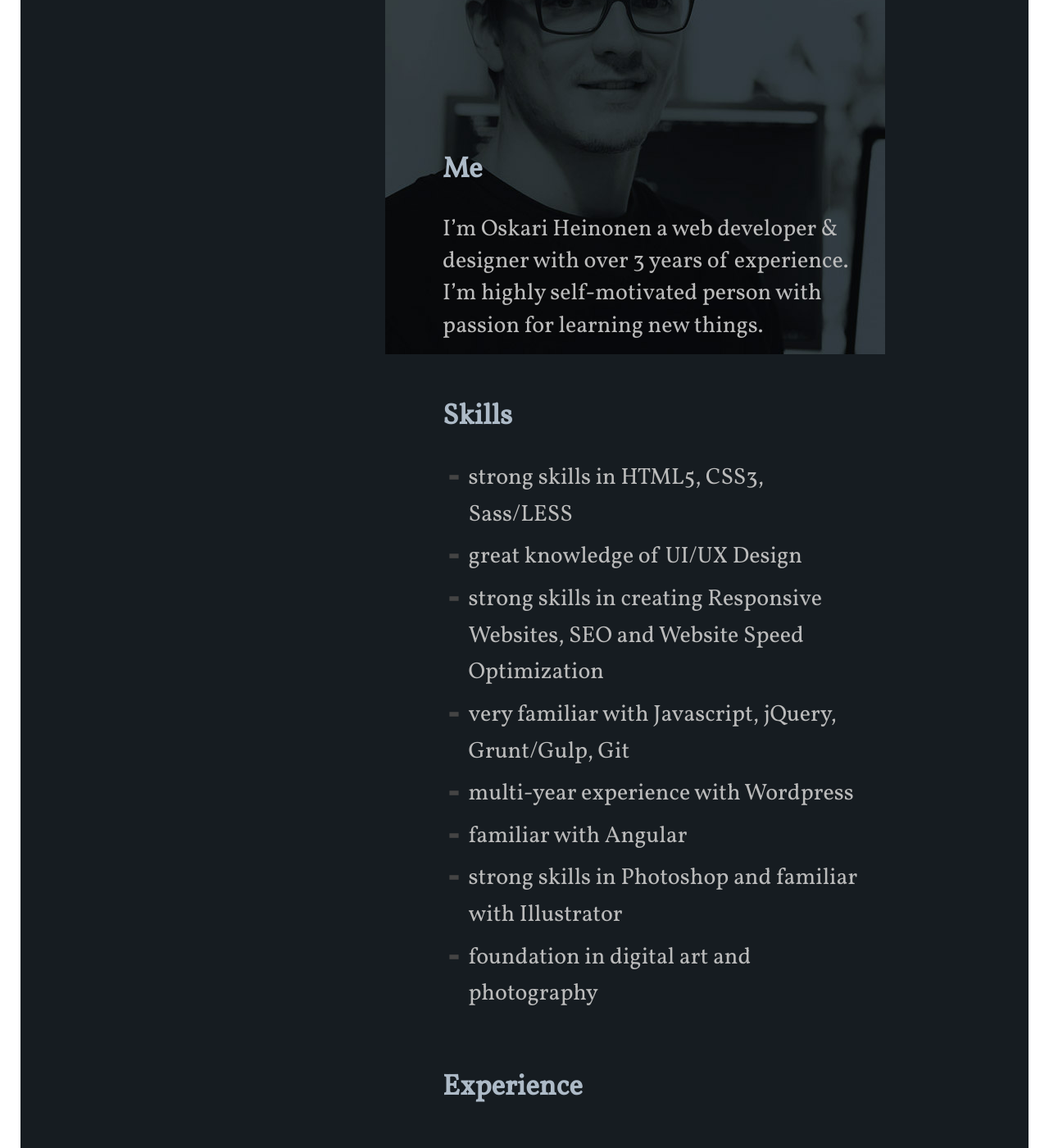
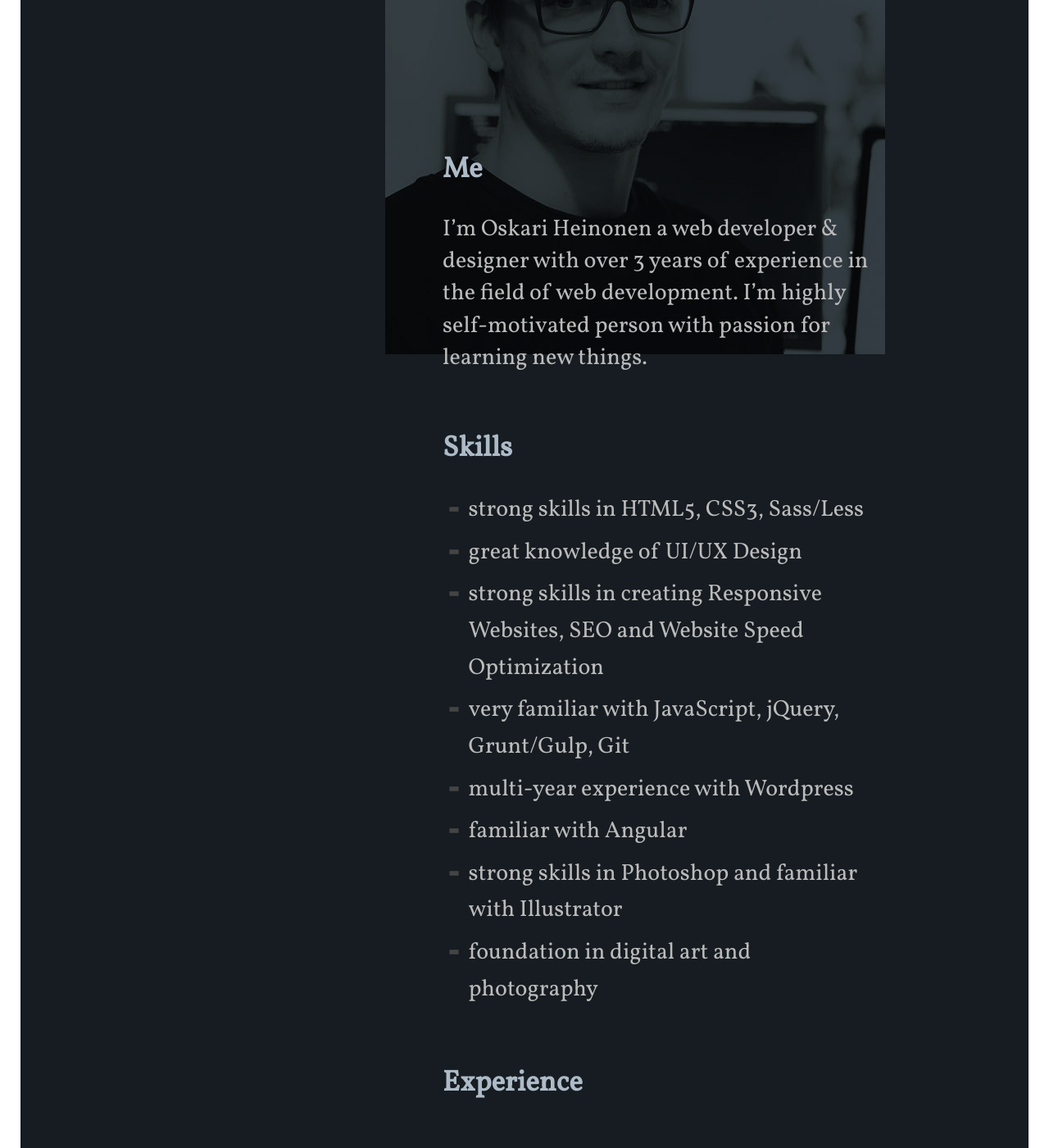
Before and after one commit to osheinonen/osheinonen.github.io, a Jekyll site: the page built from about.md, in a window 1280 px wide and 1400 px high, scrolled down 731 px. Shown: the whole window at 82% size. Built offline with Jekyll 4.4.1, drawn with Linux system fonts in a browser that asks for light colours.

Commit message:
Update about.md
Fixing typos

```diff
--- a/about.md
+++ b/about.md
@@ -7,14 +7,14 @@
 ---
 ## Me
 
-I’m Oskari Heinonen a web developer & designer with over 3 years of experience. I'm highly self-motivated person with passion for learning new things.
+I’m Oskari Heinonen a web developer & designer with over 3 years of experience in the field of web development. I'm highly self-motivated person with passion for learning new things.
 
 ## Skills
 
-- strong skills in HTML5, CSS3, Sass/LESS
+- strong skills in HTML5, CSS3, Sass/Less
 - great knowledge of UI/UX Design
 - strong skills in creating Responsive Websites, SEO and Website Speed Optimization
-- very familiar with Javascript, jQuery, Grunt/Gulp, Git
+- very familiar with JavaScript, jQuery, Grunt/Gulp, Git
 - multi-year experience with Wordpress
 - familiar with Angular
 - strong skills in Photoshop and familiar with Illustrator
```
